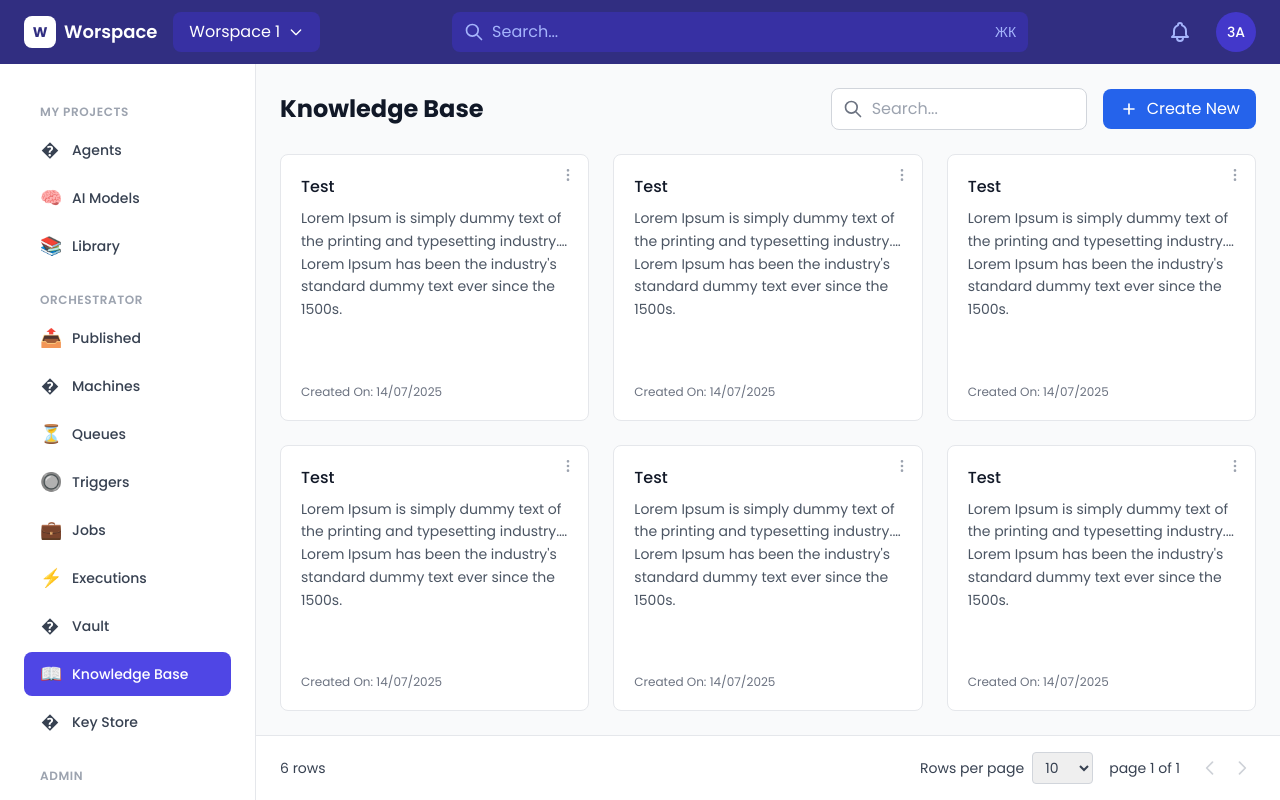
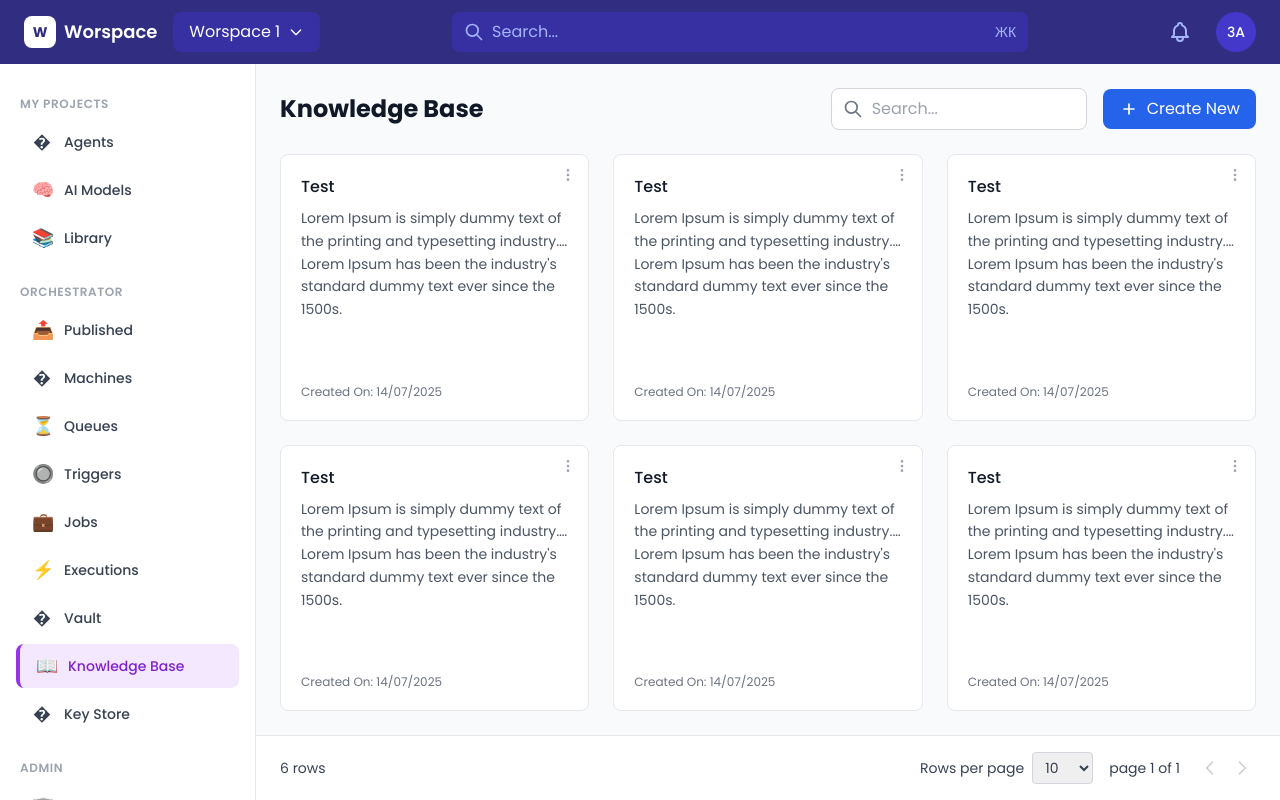
Before and after one commit to jpchsr-coder/Aventisia-Assignment, a React (Vite) app: page / in a window 1280 px wide. Built offline with nearby package versions, Linux system fonts and the light colour scheme.

Commit message:
added pagination  changes

```diff
--- a/src/components/Sidebar.jsx
+++ b/src/components/Sidebar.jsx
@@ -46,7 +46,7 @@ const Sidebar = () => {
       <div className={`fixed lg:relative bg-white border-r border-gray-200 min-h-screen z-50 transition-transform duration-300 ease-in-out ${
         isCollapsed ? '-translate-x-full lg:translate-x-0' : 'translate-x-0'
       } ${isCollapsed ? 'lg:w-20' : 'w-64'}`}>
-        <div className="p-6">
+        <div className="p-4">
           {/* Logo Section */}
           <div className="flex items-center justify-between mb-4">
 
@@ -66,7 +66,7 @@ const Sidebar = () => {
               <div key={category.title}>
                 {/* Category Title */}
                 {!isCollapsed && (
-                  <h3 className="px-4 text-xs font-semibold text-gray-400 uppercase tracking-wider mb-2">
+                  <h3 className="px-1 text-xs font-semibold text-gray-400 uppercase tracking-wider mb-2">
                     {category.title}
                   </h3>
                 )}
@@ -76,9 +76,9 @@ const Sidebar = () => {
                   {category.items.map((item) => (
                     <button
                       key={item.label}
-                      className={`w-full text-left px-4 py-2 rounded-lg transition-colors duration-200 flex items-center ${
+                      className={`w-full text-left px-4 py-2 rounded-lg transition-colors duration-200 flex items-center relative ${
                         item.active
-                          ? 'bg-indigo-600 text-white'
+                          ? 'bg-purple-100 text-purple-700 border-l-4 border-l-purple-600'
                           : 'text-gray-700 hover:bg-gray-100 hover:text-gray-900'
                       }`}
                     >
```
